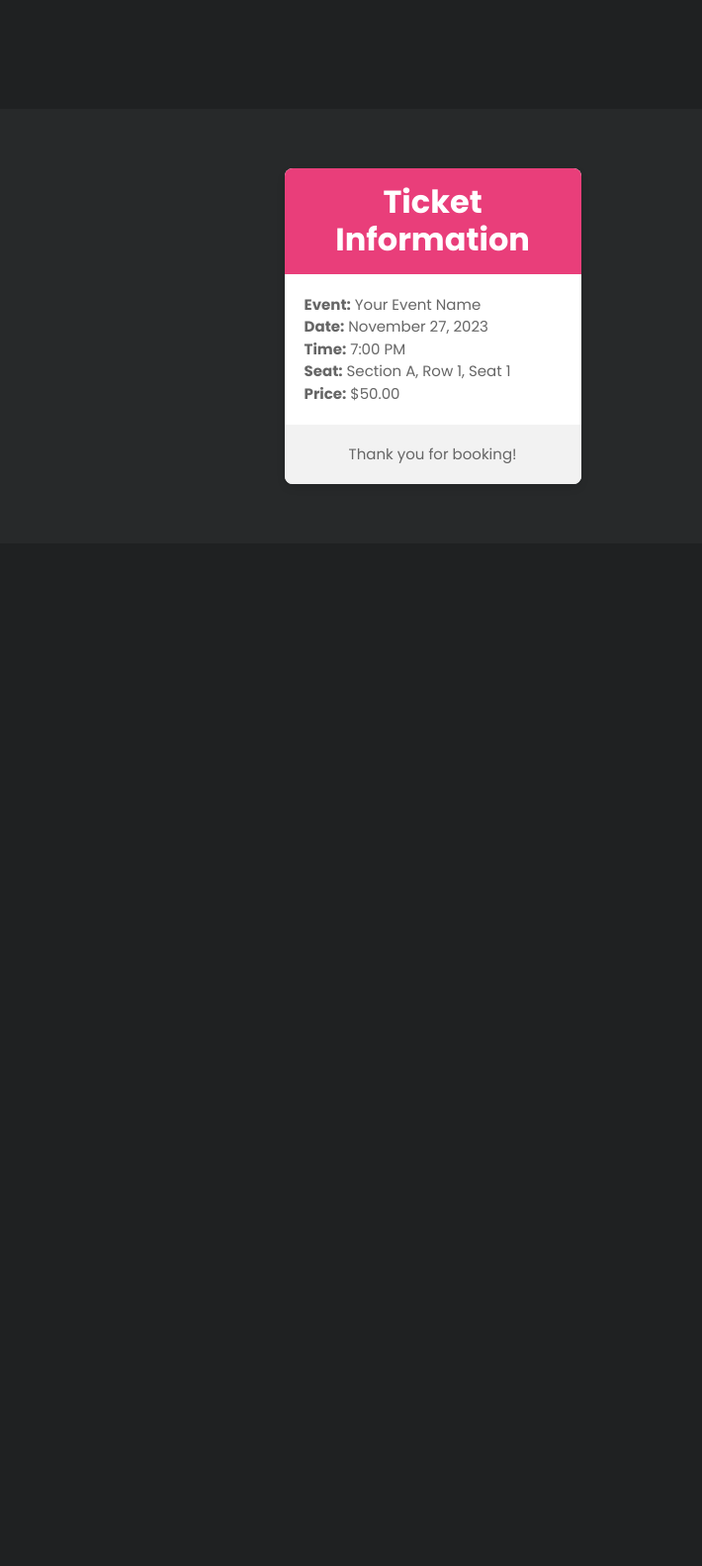
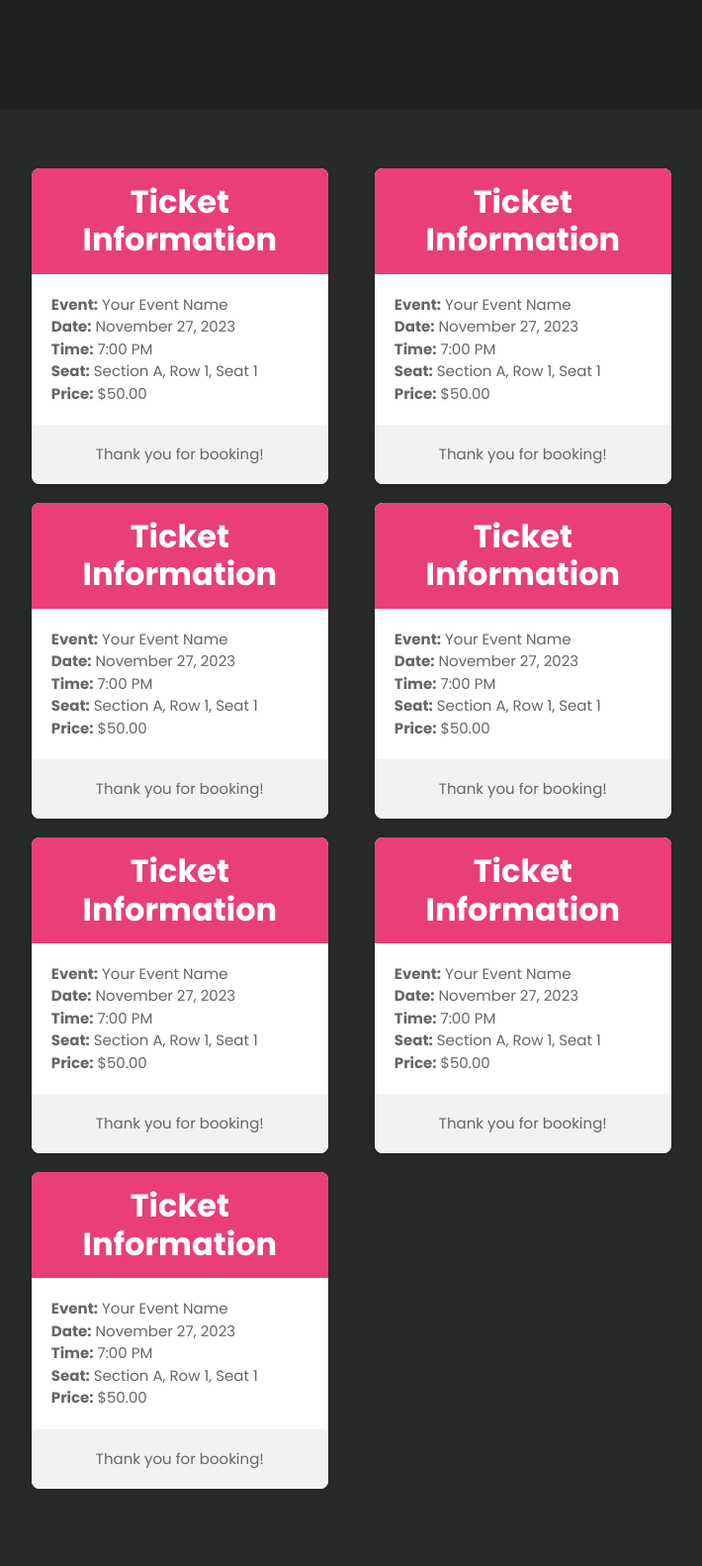
Before and after one commit to mezonafe3/SA-1project, a PHP site: page /Elticket.html in a window 1280 px wide. Shown: the whole page at 99% size, without its empty margins (213-923 px from the left). Before the commit the page ends 489 px from the top, so only its background shows below. Run offline with PHP 8.4, Linux system fonts and the light colour scheme.

Commit message:
الحنكلييز

```diff
--- a/Elticket.html
+++ b/Elticket.html
@@ -101,10 +101,113 @@ https://templatemo.com/tm-579-cyborg-gaming
               <p><strong>Time:</strong> 7:00 PM</p>
               <p><strong>Seat:</strong> Section A, Row 1, Seat 1</p>
               <p><strong>Price:</strong> $50.00</p>
+
             </div>
+
             <div class="ticket-footer">
               <p>Thank you for booking!</p>
             </div>
+
+            </div>
+              <div class="ticket-card">
+                <div class="ticket-header">
+                  <h2>Ticket Information</h2>
+                </div>
+                <div class="ticket-details">
+                  <p><strong>Event:</strong> Your Event Name</p>
+                  <p><strong>Date:</strong> November 27, 2023</p>
+                  <p><strong>Time:</strong> 7:00 PM</p>
+                  <p><strong>Seat:</strong> Section A, Row 1, Seat 1</p>
+                  <p><strong>Price:</strong> $50.00</p>
+                </div>
+                <div class="ticket-footer">
+                  <p>Thank you for booking!</p>
+                </div>
+                </div>
+
+                  <div class="ticket-card">
+                    <div class="ticket-header">
+                      <h2>Ticket Information</h2>
+                    </div>
+                    <div class="ticket-details">
+                      <p><strong>Event:</strong> Your Event Name</p>
+                      <p><strong>Date:</strong> November 27, 2023</p>
+                      <p><strong>Time:</strong> 7:00 PM</p>
+                      <p><strong>Seat:</strong> Section A, Row 1, Seat 1</p>
+                      <p><strong>Price:</strong> $50.00</p>
+                    </div>
+                    <div class="ticket-footer">
+                      <p>Thank you for booking!</p>
+                    </div>
+                    </div>
+
+                  <div class="ticket-card">
+                    <div class="ticket-header">
+                      <h2>Ticket Information</h2>
+                    </div>
+                    <div class="ticket-details">
+                      <p><strong>Event:</strong> Your Event Name</p>
+                      <p><strong>Date:</strong> November 27, 2023</p>
+                      <p><strong>Time:</strong> 7:00 PM</p>
+                      <p><strong>Seat:</strong> Section A, Row 1, Seat 1</p>
+                      <p><strong>Price:</strong> $50.00</p>
+                    </div>
+                    <div class="ticket-footer">
+                      <p>Thank you for booking!</p>
+                    </div>
+                    </div>
+
+                    <div class="ticket-card">
+                      <div class="ticket-header">
+                        <h2>Ticket Information</h2>
+                      </div>
+                      <div class="ticket-details">
+                        <p><strong>Event:</strong> Your Event Name</p>
+                        <p><strong>Date:</strong> November 27, 2023</p>
+                        <p><strong>Time:</strong> 7:00 PM</p>
+                        <p><strong>Seat:</strong> Section A, Row 1, Seat 1</p>
+                        <p><strong>Price:</strong> $50.00</p>
+                      </div>
+                      <div class="ticket-footer">
+                        <p>Thank you for booking!</p>
+                      </div>
+                      </div>
+
+                  <div class="ticket-card">
+                    <div class="ticket-header">
+                      <h2>Ticket Information</h2>
+                    </div>
+                    <div class="ticket-details">
+                      <p><strong>Event:</strong> Your Event Name</p>
+                      <p><strong>Date:</strong> November 27, 2023</p>
+                      <p><strong>Time:</strong> 7:00 PM</p>
+                      <p><strong>Seat:</strong> Section A, Row 1, Seat 1</p>
+                      <p><strong>Price:</strong> $50.00</p>
+                    </div>
+                    <div class="ticket-footer">
+                      <p>Thank you for booking!</p>
+                    </div>
+                    </div>
+
+                    <div class="ticket-card">
+                      <div class="ticket-header">
+                        <h2>Ticket Information</h2>
+                      </div>
+                      <div class="ticket-details">
+                        <p><strong>Event:</strong> Your Event Name</p>
+                        <p><strong>Date:</strong> November 27, 2023</p>
+                        <p><strong>Time:</strong> 7:00 PM</p>
+                        <p><strong>Seat:</strong> Section A, Row 1, Seat 1</p>
+                        <p><strong>Price:</strong> $50.00</p>
+                      </div>
+                      <div class="ticket-footer">
+                        <p>Thank you for booking!</p>
+                      </div>
+                      </div>
+
+
+
+
 
 
 
--- a/assets/css/el7nklez.css
+++ b/assets/css/el7nklez.css
@@ -1,10 +1,27 @@
-.ticket-card {
+.col-lg-12
+{
+    display: flex;
+    flex-direction: column;
+
+}
+.page-content
+{
+    display: flex;
+    flex-direction: row;
+    flex-wrap: wrap;
+    margin-left: 5%;
+
+
+}
+
+  .ticket-card {
     background-color: #fff;
     border-radius: 8px;
     box-shadow: 0 4px 8px rgba(0, 0, 0, 0.1);
     overflow: hidden;
     width: 300px;
-    margin-left: 36%;
+    margin-left: 5%; /* Changed margin-left to 12% to center the cards horizontally */
+    margin-bottom: 2%;
 
   }
 
```
Also changed, not shown: assets/css/eltf7.css (+6 -2 lines), dd.html (deleted, +0 -114 lines), eltf7.html (+46 -0 lines).
